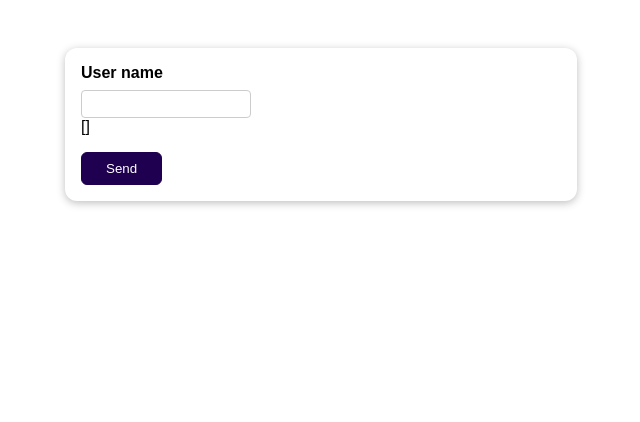
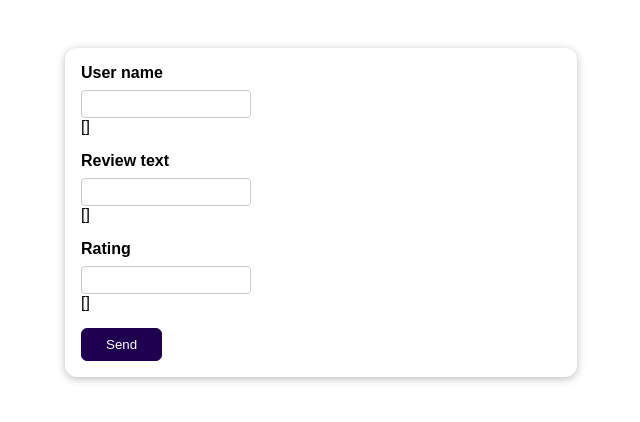
Before and after one commit to ito78x/feedback, a Django app: template reviews/templates/reviews/review.html in a window 1280 px wide. Shown: the top 422 px of the page, without its empty margins (319-959 px from the left). Run offline with Django 4.2, Linux system fonts and the light colour scheme; the template is opened without the code that fills it, so the values that code supplies are empty, except form fields; tables that the repository leaves empty hold one stand-in row (values such as "Sample post"); form fields are guessed from the names that the template uses.

Commit message:
Add review and rating

```diff
--- a/reviews/forms.py
+++ b/reviews/forms.py
@@ -5,3 +5,5 @@
         "required": "Your name must not be empty",
         "max_length": "Please enter a shorter name!"
     })
+    review_text = forms.CharField(label="Your feedback", widget=forms.Textarea, max_length=200)
+    rating = forms.IntegerField(label="Your rating", min_value=1, max_value=5)
--- a/reviews/templates/reviews/review.html
+++ b/reviews/templates/reviews/review.html
@@ -16,6 +16,16 @@
             {{ form.user_name }}
             {{ form.user_name.errors }}
         </div>
+        <div class="form-control {% if form.review_text.errors %}errors{% endif %}">
+            {{ form.review_text.label_tag }}
+            {{ form.review_text }}
+            {{ form.review_text.errors }}
+        </div>
+        <div class="form-control {% if form.rating.errors %}errors{% endif %}">
+            {{ form.rating.label_tag }}
+            {{ form.rating }}
+            {{ form.rating.errors }}
+        </div>
         <button>Send</button>
     </form>
 </body>
```
